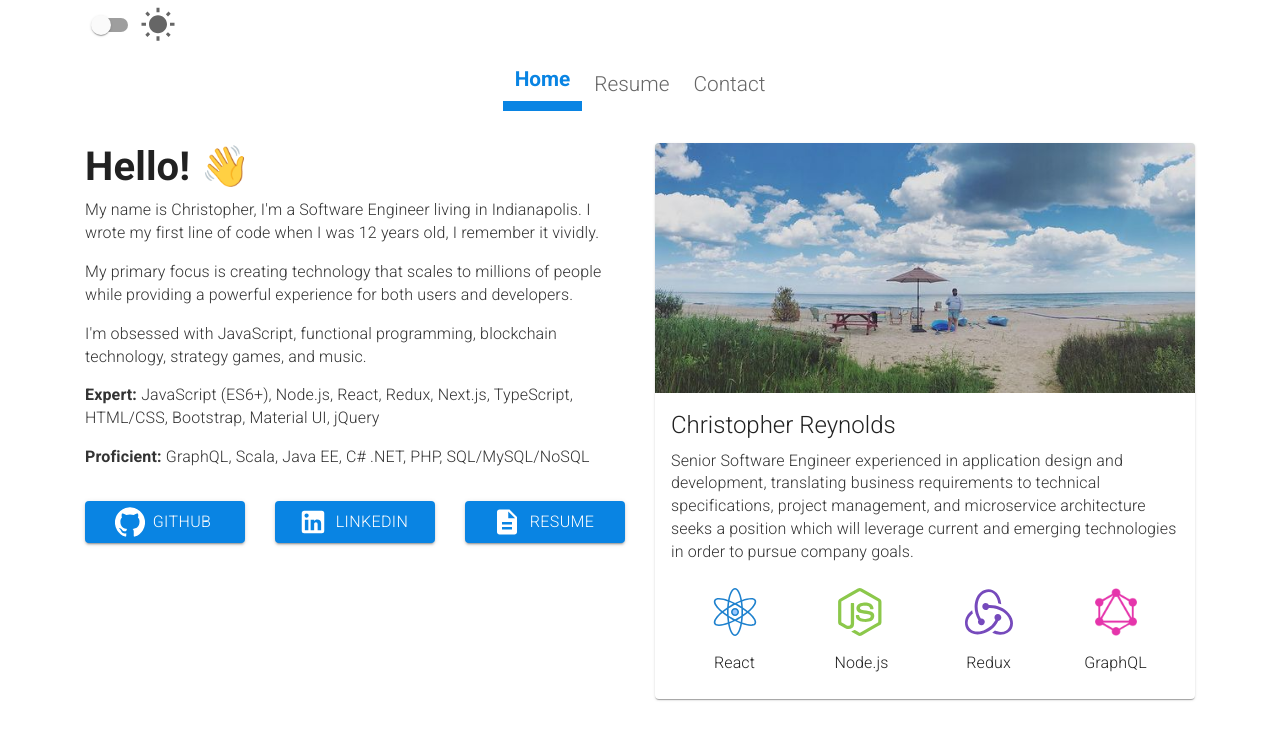
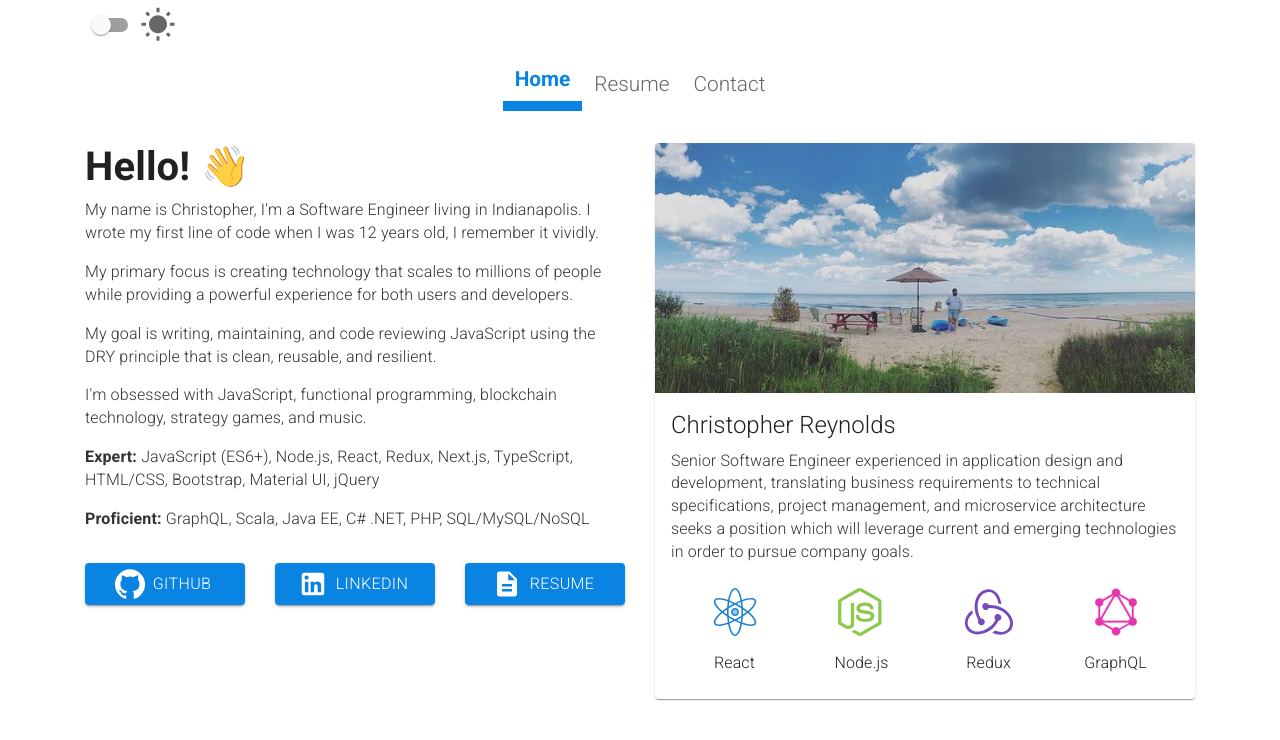
Before and after one commit to christopherrobin/portfolio, a React (Create React App) app: page /hello in a window 1280 px wide. Shown: the top 740 px of the page. Built offline with nearby package versions, Linux system fonts and the light colour scheme.

Commit message:
Update Hello.js

```diff
--- a/src/components/Hello.js
+++ b/src/components/Hello.js
@@ -27,6 +27,10 @@ const Hello = () => {
                         My primary focus is creating technology that scales to millions
                         of people while providing a powerful experience for
                         both users and developers.
+                        </p>
+                        <p>
+                        My goal is writing, maintaining, and code reviewing JavaScript using
+                        the DRY principle that is clean, reusable, and resilient.
                         </p>
                         <p>
                         I'm obsessed with JavaScript, functional
```
